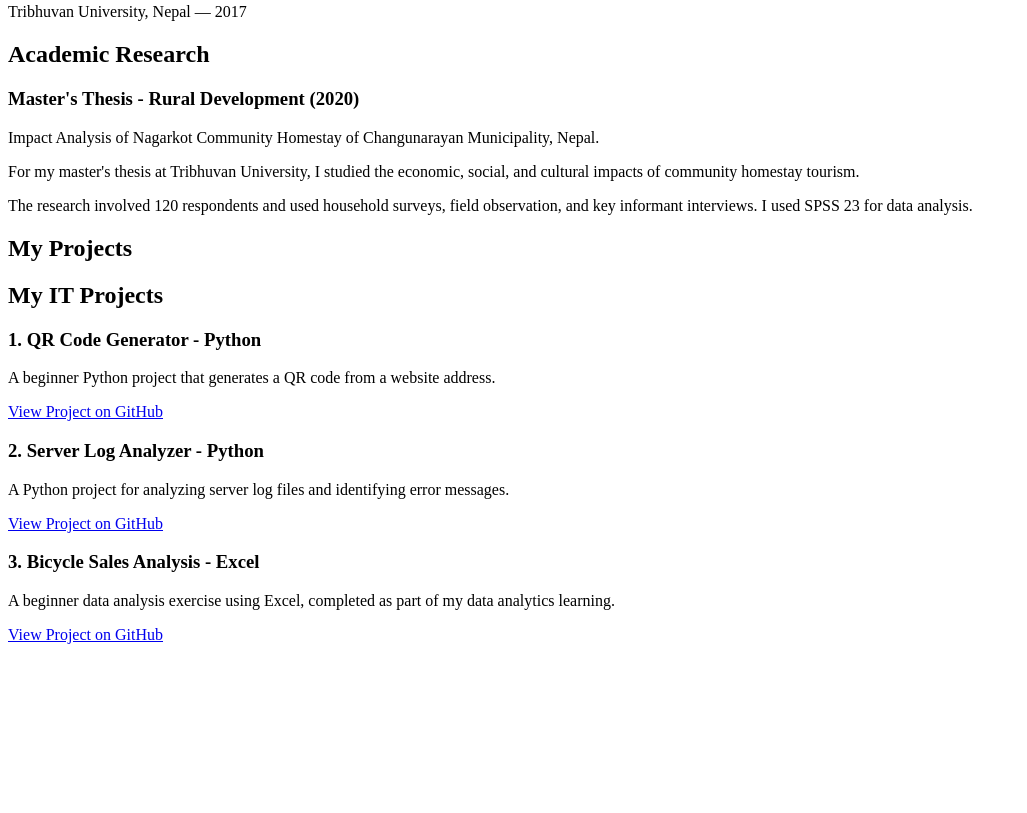
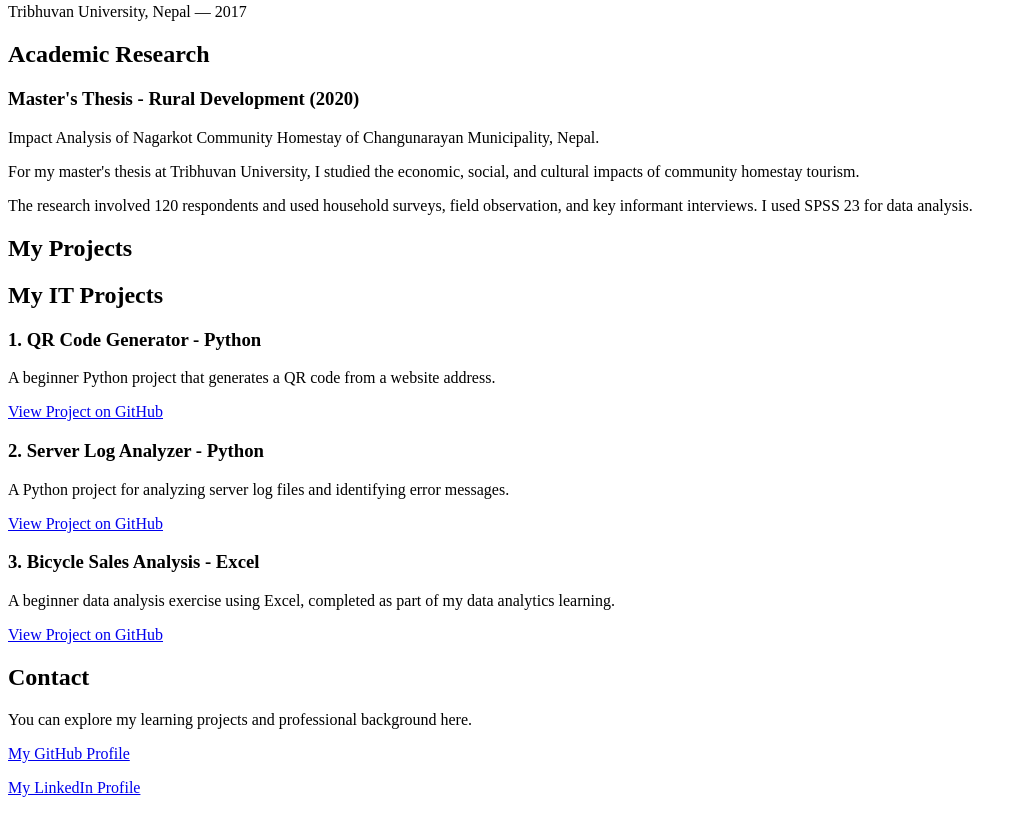
Before and after one commit to pinky-it-projects/pinky-it-projects.github.io, a plain HTML site: page index.html in a window 1280 px wide. Shown: the part 640-1453 px from the top of the page, without its empty margins (0-1027 px from the left). Before the commit the page ends 1300 px from the top, so only its background shows below. Drawn offline with Linux system fonts and the light colour scheme.

Commit message:
Add contact section to index.html
Added contact section with links to GitHub and LinkedIn profiles.

```diff
--- a/index.html
+++ b/index.html
@@ -107,5 +107,23 @@ View Project on GitHub
 </a>
 </p>
     </p>
+    <h2>Contact</h2>
+
+<p>
+You can explore my learning projects
+and professional background here.
+</p>
+
+<p>
+<a href="https://github.com/pinky-it-projects">
+My GitHub Profile
+</a>
+</p>
+
+<p>
+<a href="https://www.linkedin.com/in/pinky-shrestha/">
+My LinkedIn Profile
+</a>
+</p>
 </body>
 </html>
```
